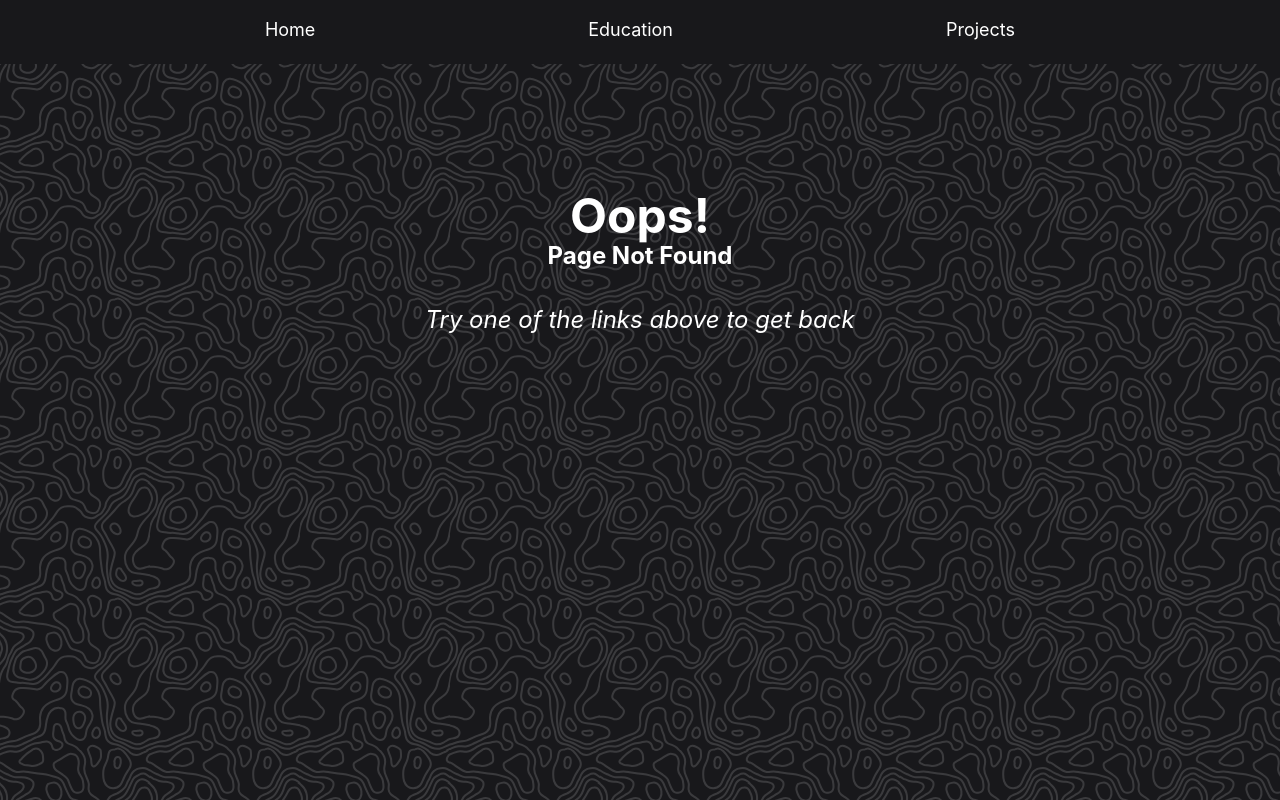
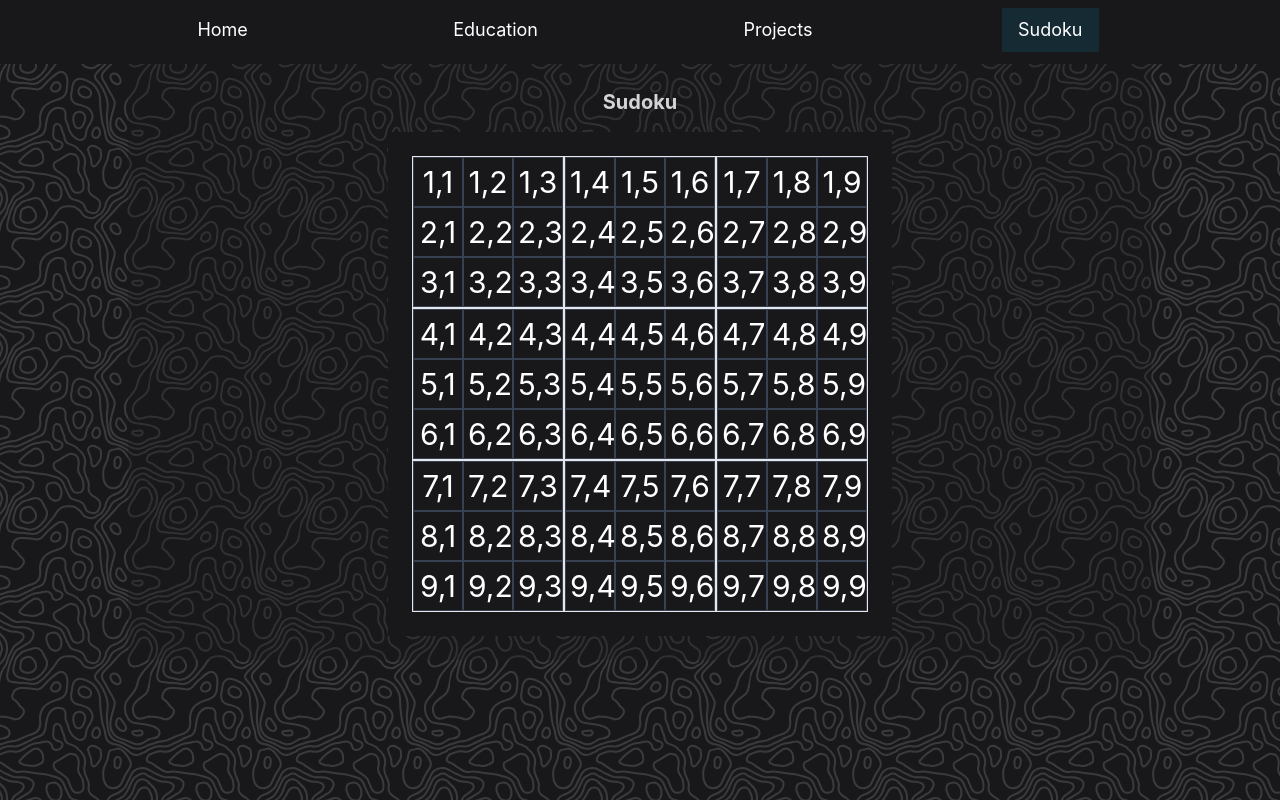
Before and after one commit to stuott/my-portfolio, a React (Create React App) app: page /sudoku in a window 1280 px wide. Before the commit this address had no page. Shown: the top 800 px of the page. Built offline with nearby package versions, Linux system fonts and the light colour scheme.

Commit message:
Initial working Sudoku grid

```diff
--- a/src/components/index.tsx
+++ b/src/components/index.tsx
@@ -5,6 +5,7 @@ import DiceRoller from "./projects/DiceRoller";
 import DnDSpells from "./projects/DnDSpells";
 import Projects from "./projects/Projects";
 import RecipeList from "./projects/RecipeList";
+import Sudoku from "./projects/Sudoku";
 
 const pages: Page[] = [
   { path: "/", name: "Home", Component: Home, showInNavbar: true },
@@ -38,6 +39,12 @@ const pages: Page[] = [
     Component: DnDSpells,
     showInNavbar: false,
   },
+  {
+    path: "/sudoku",
+    name: "Sudoku",
+    Component: Sudoku,
+    showInNavbar: true,
+  },
 ];
 
 export { pages };
--- /dev/null
+++ b/src/components/projects/Sudoku.tsx
@@ -0,0 +1,227 @@
+import classNames from "classnames";
+import Section from "components/layout/Section";
+import { useState } from "react";
+
+// type cellUpdate = (row: number, col: number, value: number) => void;
+type selectCell = (row: SudokuValue, col: SudokuValue) => void;
+
+// type sudokuData = rowData[];
+// type rowData = cellData[];
+// type cellData = number | null;
+type cell = [SudokuValue, SudokuValue];
+type SudokuValue = 1 | 2 | 3 | 4 | 5 | 6 | 7 | 8 | 9;
+
+const Sudoku = () => {
+  //   const [sudoku, setSudoku] = useState<sudokuData>([[]]);
+  const [selected, setSelected] = useState<cell | undefined>();
+
+  const selectCell = (row: SudokuValue, col: SudokuValue) => {
+    if (!selected) {
+      setSelected([row, col]); // Set the selected state when no cell is selected initially
+      return;
+    }
+    if (selected[0] === row && selected[1] === col) {
+      setSelected(undefined);
+    } else {
+      setSelected([row, col]);
+    }
+  };
+
+  //   const updateCell = (row: number, col: number, value: number) => {
+  //     const newSudoku = sudoku.map((r, i) =>
+  //       r.map((c, j) => (i ==== row && j ==== col ? value : c))
+  //     );
+  //     setSudoku(newSudoku);
+  //   };
+
+  return (
+    <Section title="Sudoku" className="bg-zinc-900/30 items-center">
+      <div className="grid grid-row-3 bg-zinc-900 p-6 w-fit h-fit">
+        <SudokoBoxRow
+          boxRowIndex={1}
+          selectCell={selectCell}
+          selected={selected}
+        />
+        <SudokoBoxRow
+          boxRowIndex={2}
+          selectCell={selectCell}
+          selected={selected}
+        />
+        <SudokoBoxRow
+          boxRowIndex={3}
+          selectCell={selectCell}
+          selected={selected}
+        />
+      </div>
+    </Section>
+  );
+};
+
+interface SudokoRowProps {
+  boxRowIndex: 1 | 2 | 3;
+  selected?: cell;
+  selectCell: selectCell;
+}
+
+const SudokoBoxRow = ({
+  boxRowIndex,
+  selected,
+  selectCell,
+}: SudokoRowProps) => {
+  return (
+    <div className="grid grid-cols-3 bg-zinc-900 w-fit h-fit">
+      <SukodkuBox
+        boxRowIndex={boxRowIndex}
+        boxColIndex={1}
+        selectCell={selectCell}
+        selected={selected}
+      />
+      <SukodkuBox
+        boxRowIndex={boxRowIndex}
+        boxColIndex={2}
+        selectCell={selectCell}
+        selected={selected}
+      />
+      <SukodkuBox
+        boxRowIndex={boxRowIndex}
+        boxColIndex={3}
+        selectCell={selectCell}
+        selected={selected}
+      />
+    </div>
+  );
+};
+
+interface SukodkuBoxProps extends SudokoRowProps {
+  boxColIndex: 1 | 2 | 3;
+}
+
+const SukodkuBox = ({
+  boxRowIndex,
+  boxColIndex,
+  selected,
+  selectCell,
+}: SukodkuBoxProps) => {
+  const boxClasses = classNames(
+    "grid grid-cols-3 bg-zinc-900 w-fit h-fit border"
+  );
+
+  const boxRowToGrid = (
+    boxIndex: 1 | 2 | 3,
+    cell: SudokuValue
+  ): SudokuValue => {
+    if (boxIndex === 1) {
+      if (cell === 1 || cell === 2 || cell === 3) {
+        return 1;
+      } else if (cell === 4 || cell === 5 || cell === 6) {
+        return 2;
+      } else {
+        return 3;
+      }
+    } else if (boxIndex === 2) {
+      if (cell === 1 || cell === 2 || cell === 3) {
+        return 4;
+      } else if (cell === 4 || cell === 5 || cell === 6) {
+        return 5;
+      } else {
+        return 6;
+      }
+    } else {
+      if (cell === 1 || cell === 2 || cell === 3) {
+        return 7;
+      } else if (cell === 4 || cell === 5 || cell === 6) {
+        return 8;
+      } else {
+        return 9;
+      }
+    }
+  };
+
+  const boxColToGrid = (
+    boxIndex: 1 | 2 | 3,
+    cell: SudokuValue
+  ): SudokuValue => {
+    if (boxIndex === 1) {
+      if (cell === 1 || cell === 4 || cell === 7) {
+        return 1;
+      } else if (cell === 2 || cell === 5 || cell === 8) {
+        return 2;
+      } else {
+        return 3;
+      }
+    } else if (boxIndex === 2) {
+      if (cell === 1 || cell === 4 || cell === 7) {
+        return 4;
+      } else if (cell === 2 || cell === 5 || cell === 8) {
+        return 5;
+      } else {
+        return 6;
+      }
+    } else {
+      if (cell === 1 || cell === 4 || cell === 7) {
+        return 7;
+      } else if (cell === 2 || cell === 5 || cell === 8) {
+        return 8;
+      } else {
+        return 9;
+      }
+    }
+  };
+
+  const cells: SudokuValue[] = [1, 2, 3, 4, 5, 6, 7, 8, 9];
+
+  return (
+    <div className={boxClasses}>
+      {cells.map((cell) => {
+        const gridRow = boxRowToGrid(boxRowIndex, cell);
+        const gridCol = boxColToGrid(boxColIndex, cell);
+        return (
+          <SudokuCell
+            row={gridRow}
+            col={gridCol}
+            selected={
+              selected && selected[0] === gridRow && selected[1] === gridCol
+            }
+            selectCell={selectCell}
+          />
+        );
+      })}
+    </div>
+  );
+};
+
+interface SudokuCellProps {
+  row: SudokuValue;
+  col: SudokuValue;
+  value?: SudokuValue;
+  selected?: boolean;
+  selectCell: selectCell;
+}
+
+const SudokuCell = ({
+  row,
+  col,
+  value,
+  selected,
+  selectCell,
+}: SudokuCellProps) => {
+  const divClasses = classNames("p-1 border border-gray-700", {
+    " bg-cyan-950": selected,
+  });
+  const cellClasses = classNames("text-center w-10 h-10 text-3xl");
+
+  const handleClick = () => {
+    selectCell(row, col);
+  };
+
+  return (
+    <div className={divClasses}>
+      <button className={cellClasses} onClick={handleClick}>
+        {/* {value ?? ""} */}
+        {row},{col}
+      </button>
+    </div>
+  );
+};
+
+export default Sudoku;
```
